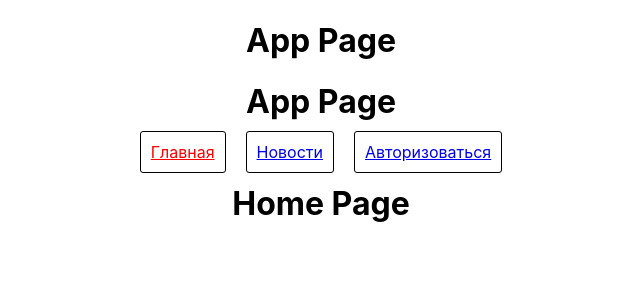
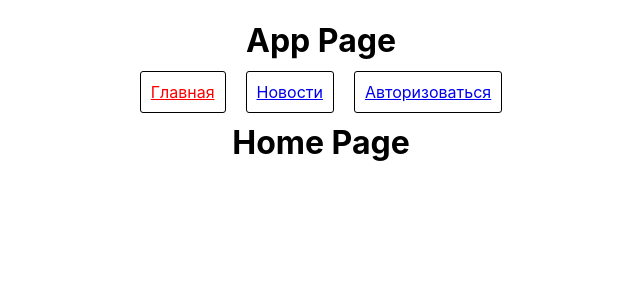
Before and after one commit to mansMS/test-maxfarseer-1, a React (Create React App) app: page / in a window 1280 px wide. Shown: the top 300 px of the page, without its empty margins (319-959 px from the left). Built offline with nearby package versions, Linux system fonts and the light colour scheme.

Commit message:
Start test2

```diff
--- a/src/components/app/App.js
+++ b/src/components/app/App.js
@@ -13,7 +13,6 @@ const App = () => {
   return (
     <div className="App">
       <h1>App Page</h1>
-      <h1>App Page</h1>
       <NavbarContainer />
       <Switch>
         <Route path='/' component={Home} exact />
```
